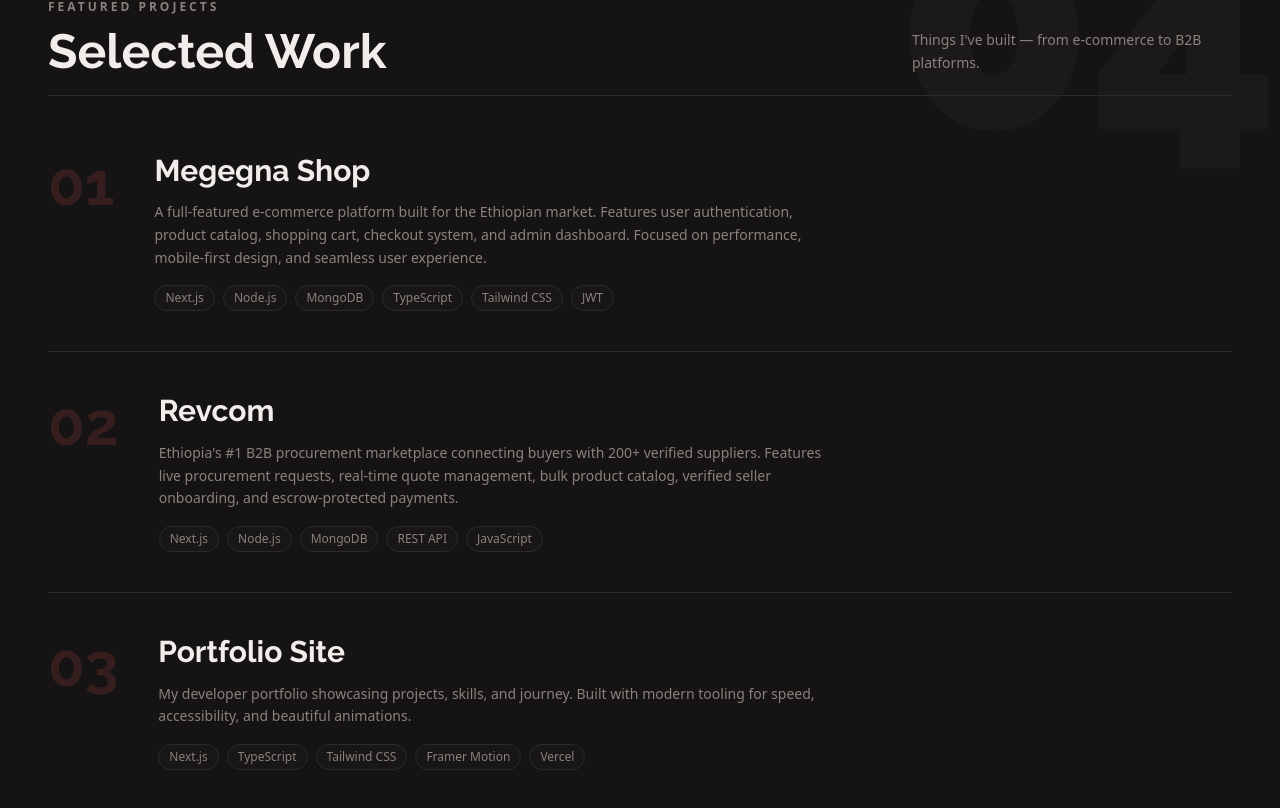
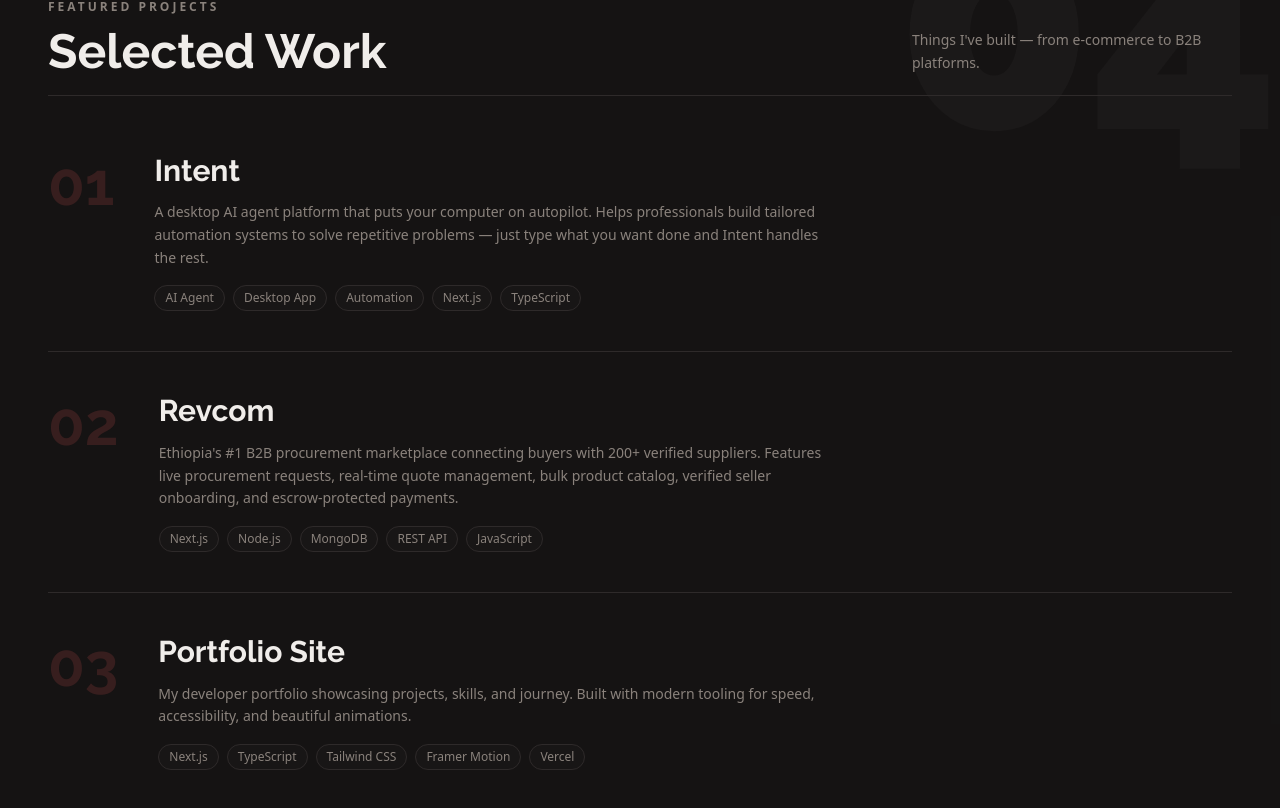
Before and after one commit to Dirac1235/portfolio, a Next.js app: page / in a window 1280 px wide. Shown: the part 4103-4911 px from the top of the page. Built offline with nearby package versions, Linux system fonts and the light colour scheme.

Commit message:
fix warning and upgrade project section

```diff
--- a/src/app/layout.tsx
+++ b/src/app/layout.tsx
@@ -18,6 +18,7 @@
 });
 
 export const metadata: Metadata = {
+  metadataBase: new URL("https://webimuleta.dev"),
   title: {
     default: "Webi Muleta | Full Stack Developer",
     template: "%s | Webi Muleta"
--- a/src/components/sections/AboutSection.tsx
+++ b/src/components/sections/AboutSection.tsx
@@ -55,6 +55,7 @@
                 src="/images/profile.png"
                 alt="Webi Muleta"
                 fill
+                sizes="(max-width: 768px) 100vw, 50vw"
                 className="object-cover transition-transform duration-700 hover:scale-105"
               />
               <div className="absolute inset-0 bg-gradient-to-t from-background/50 via-transparent to-transparent" />
--- a/src/components/sections/ProjectsSection.tsx
+++ b/src/components/sections/ProjectsSection.tsx
@@ -8,12 +8,12 @@
 const projects = [
   {
     number: "01",
-    title: "Megegna Shop",
+    title: "Intent",
     description:
-      "A full-featured e-commerce platform built for the Ethiopian market. Features user authentication, product catalog, shopping cart, checkout system, and admin dashboard. Focused on performance, mobile-first design, and seamless user experience.",
-    image: "/images/megegna.png",
-    tags: ["Next.js", "Node.js", "MongoDB", "TypeScript", "Tailwind CSS", "JWT"],
-    liveUrl: "https://megegna-shop.vercel.app",
+      "A desktop AI agent platform that puts your computer on autopilot. Helps professionals build tailored automation systems to solve repetitive problems — just type what you want done and Intent handles the rest.",
+    image: "/images/intent.png",
+    tags: ["AI Agent", "Desktop App", "Automation", "Next.js", "TypeScript"],
+    liveUrl: "https://intentt.vercel.app/",
   },
   {
     number: "02",
@@ -118,6 +118,7 @@
             src={project.image}
             alt={project.title}
             fill
+            sizes="192px"
             className="object-cover"
             onError={() => setImgError(true)}
           />
```
Also changed, not shown: public/images/portfolio.png.
